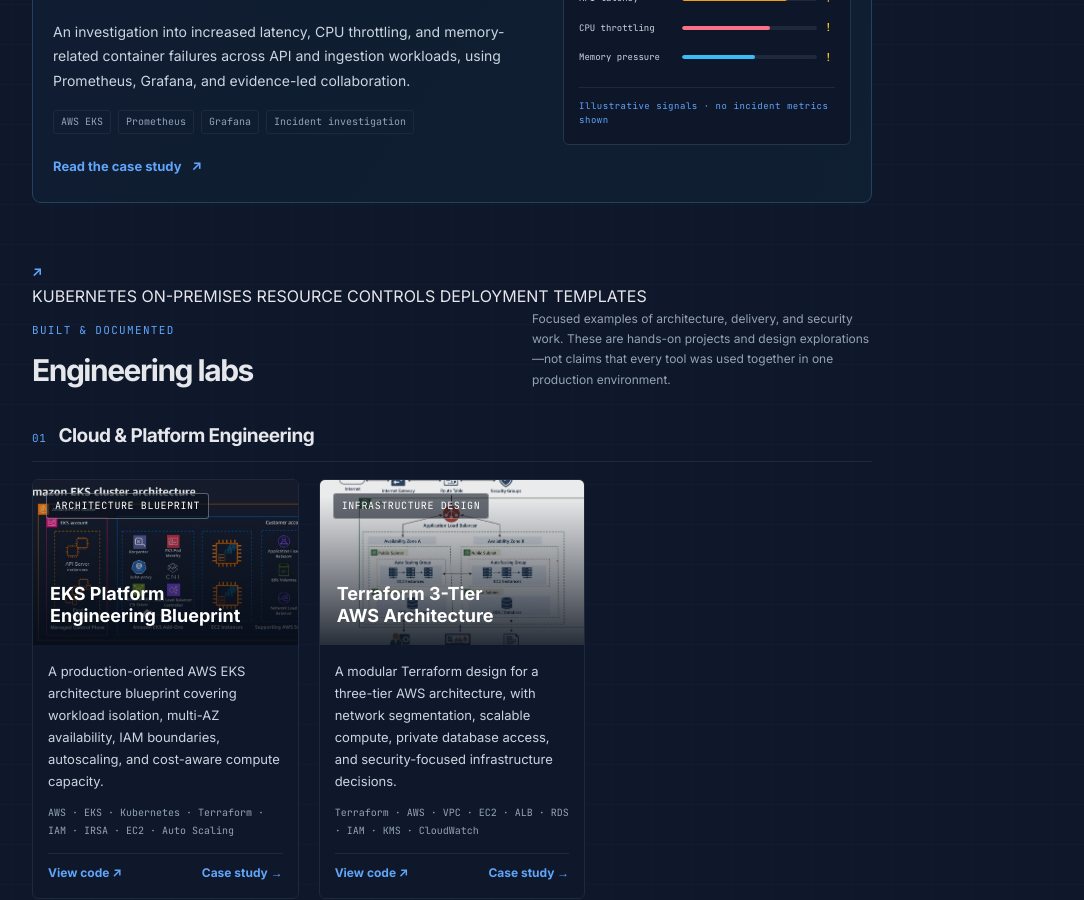
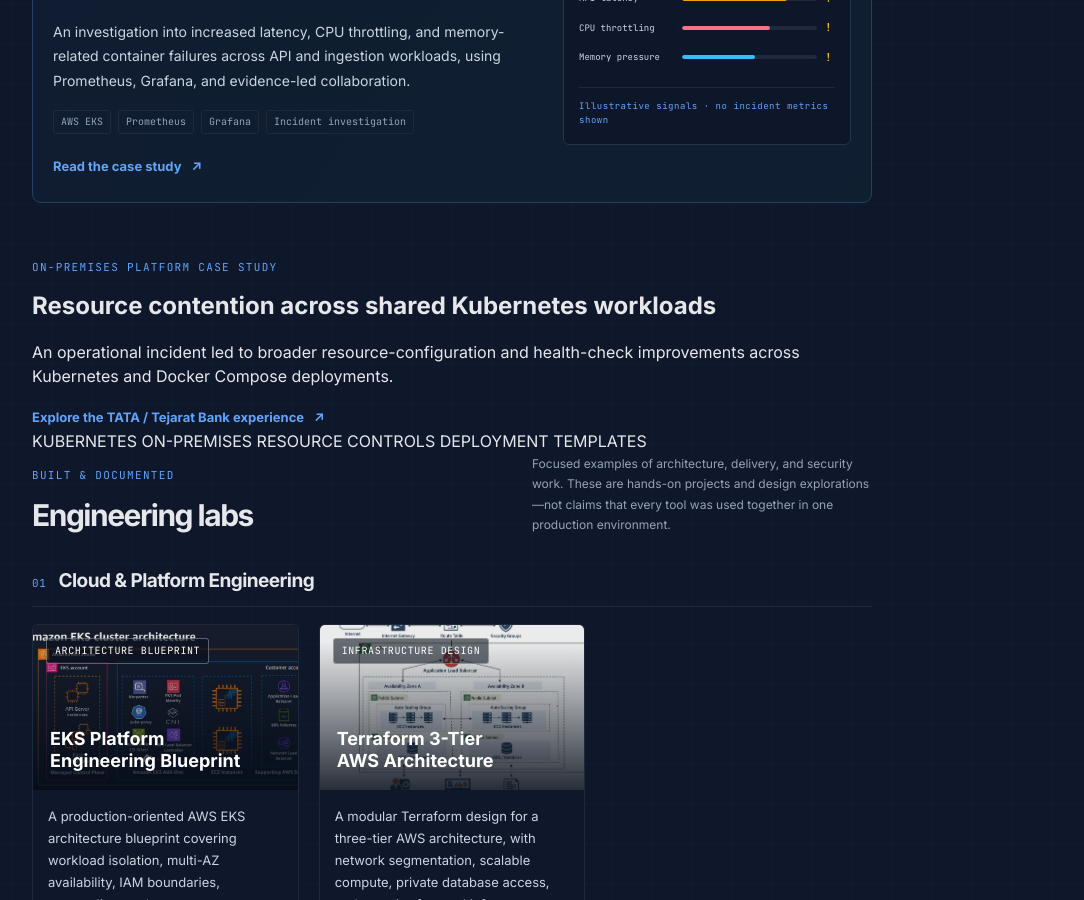
Before and after one commit to SaraIravani/SaraIravani-SaraIravani.github.io, a Jekyll site: the page built from work.html, in a window 1280 px wide and 900 px high, scrolled down 556 px. Shown: the whole window, without its empty margins (188-1272 px from the left). Built offline with Jekyll 4.4.1, drawn with Linux system fonts in a browser that asks for light colours.

Commit message:
Add on-premises case study copy

```diff
--- a/_data/locales/en.yml
+++ b/_data/locales/en.yml
@@ -94,6 +94,10 @@ work:
   featured_title: "When workloads run — but users feel the slowdown"
   featured_excerpt: "An investigation into increased latency, CPU throttling, and memory-related container failures across API and ingestion workloads, using Prometheus, Grafana, and evidence-led collaboration."
   featured_link: "Read the case study"
+  onprem_label: "ON-PREMISES PLATFORM CASE STUDY"
+  onprem_title: "Resource contention across shared Kubernetes workloads"
+  onprem_excerpt: "An operational incident led to broader resource-configuration and health-check improvements across Kubernetes and Docker Compose deployments."
+  onprem_link: "Explore the TATA / Tejarat Bank experience"
   lab_eyebrow: "BUILT & DOCUMENTED"
   lab_title: "Engineering labs"
   lab_intro: "Focused examples of architecture, delivery, and security work. These are hands-on projects and design explorations—not claims that every tool was used together in one production environment."
```
